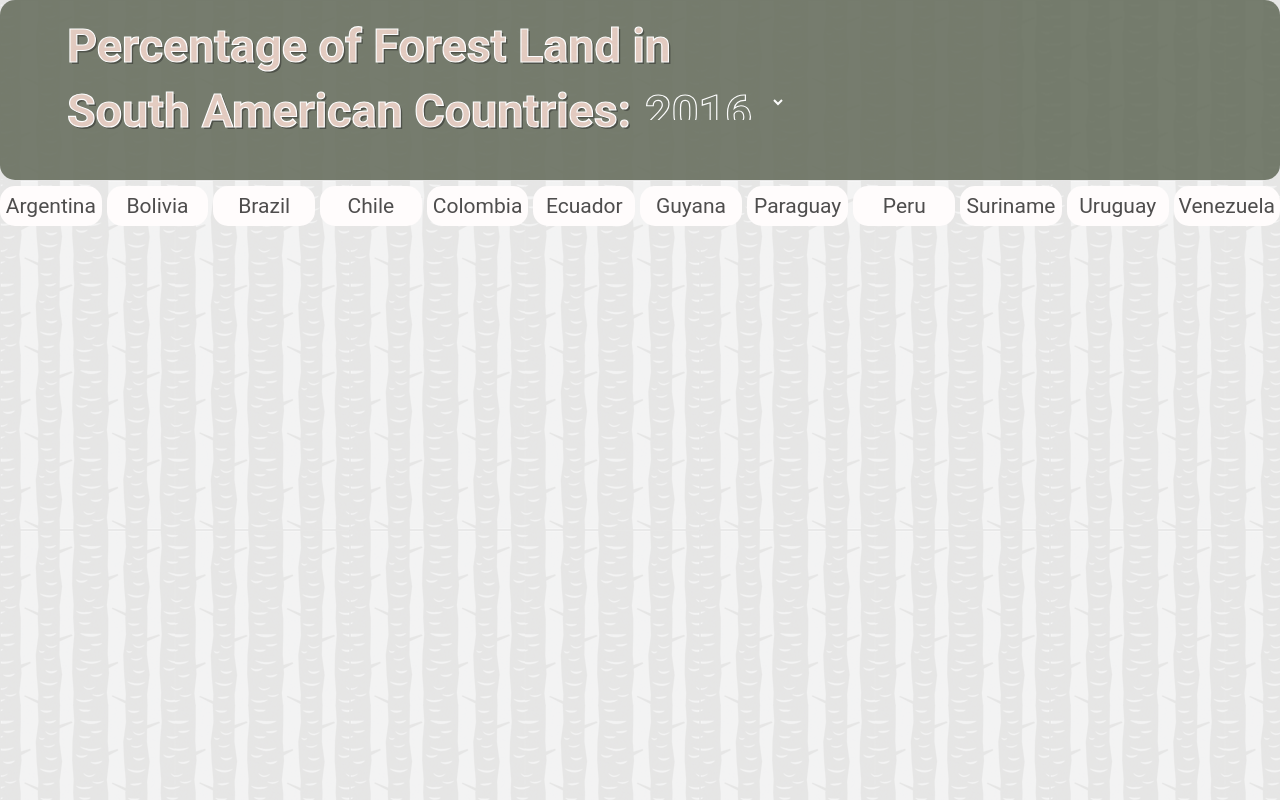
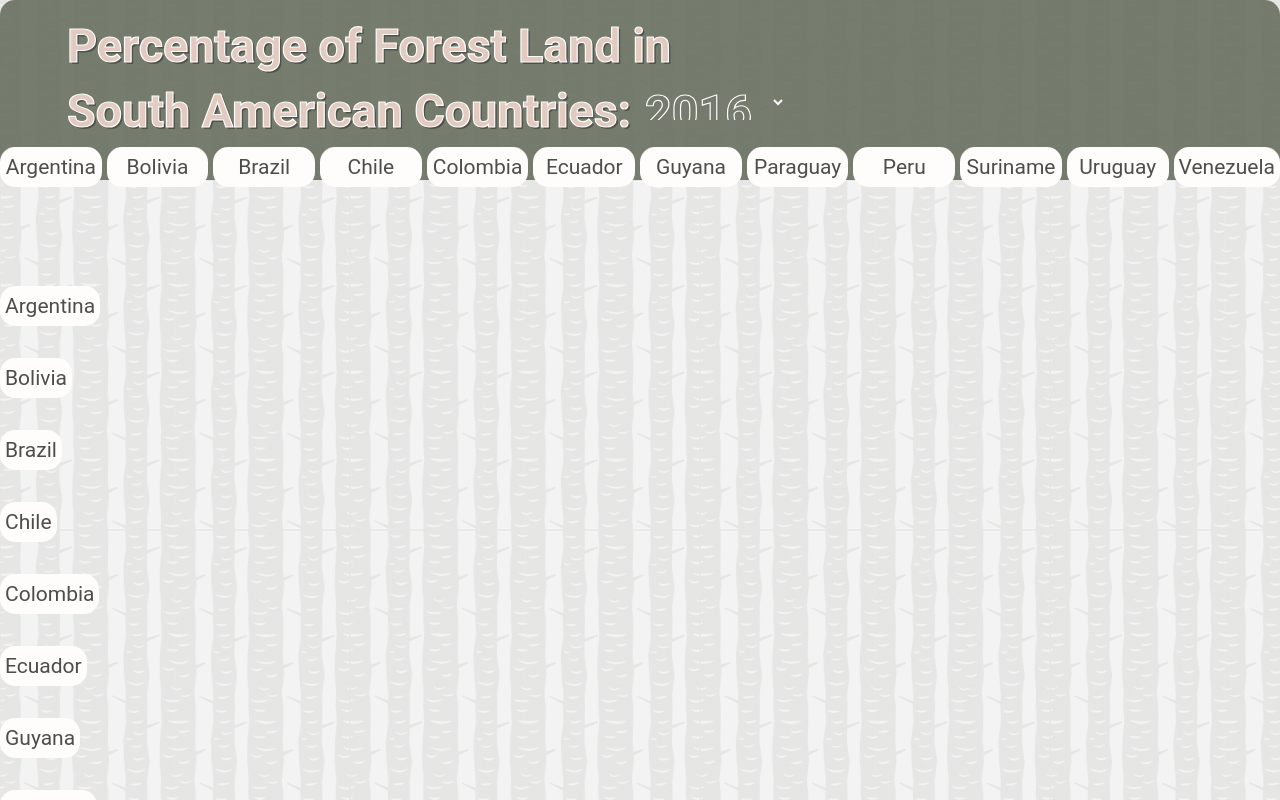
Before and after one commit to nicol-hawkins/toggle-graph-react, a React (Create React App) app: page / in a window 1280 px wide. Both pictures are taken after a click on the element "Argentina". Shown: the top 800 px of the page. Built offline with nearby package versions, Linux system fonts and the light colour scheme.

Commit message:
country buttons now toggling, but instead of the bar graph its toggling more buttons

```diff
--- a/src/App.js
+++ b/src/App.js
@@ -4,6 +4,7 @@
 import CountryList from './components/CountryList/CountryList.js';
 import TitleBar from './components/TitleBar/TitleBar';
 import BarChart from './components/BarChart/BarChart';
+import CountryButton from './components/CountryButton/CountryButton'
 
 class App extends Component {
   state = {
@@ -62,22 +63,22 @@
 //     // )
 // }
 
- toggleCountry = (data, info, index) => {
-    const chosenCountries = this.state.chosenCountries
-    const chosenCountry = data.Country;
-    chosenCountries.push(chosenCountry);
+//  toggleCountry = (data, info, index) => {
+//     const chosenCountries = this.state.chosenCountries
+//     const chosenCountry = data.Country;
+//     chosenCountries.push(chosenCountry);
 
-    console.log('Country Toggled: ', chosenCountry)
-    console.log('Chosen Countries: ', chosenCountries)
+//     console.log('Country Toggled: ', chosenCountry)
+//     console.log('Chosen Countries: ', chosenCountries)
 
 
-    this.setState({
-      isVisible: !this.state.isVisible,
-      // data: this.state.data,
-      chosenCountries: this.state.chosenCountries
-    }, () => {console.log(chosenCountry,': ', this.state.isVisible)});
+//     this.setState({
+//       isVisible: !this.state.isVisible,
+//       // data: this.state.data,
+//       chosenCountries: this.state.chosenCountries
+//     }, () => {console.log(chosenCountry,': ', this.state.isVisible)});
 
-  };
+//   };
 
 
   showBar = () => {
@@ -130,10 +131,23 @@
         onShow={this.showBar}
         onHide={this.hideBar}
         data={this.state.data}
-      />
+      >
+        {
+          this.state.data.map((info, index) => (
+            <CountryButton
+              // onToggleCountry={() => this.props.onToggleCountry(info, index)}
+              gotClicked={this.onButtonClick}
+              text={info.Country}
+              key={index}
+              >
+                {info.Country}
+            </CountryButton>
+          ))
+        }
+      </CountryList>
 
       <div className="BarChart" id="results">
-      {
+      {/* {
             this.state.isVisible && (
               this.state.chosenCountries ?
               this.state.data.map((info, index) => (
@@ -146,7 +160,7 @@
                 </BarChart>
               )) : "NO DATA"
             )
-          }
+          } */}
 
       </div>
 
--- a/src/components/BarChart/BarChart.css
+++ b/src/components/BarChart/BarChart.css
@@ -49,6 +49,12 @@
     padding-bottom: 11vh;
   }
 
+  .testBar {
+    width: 10px;
+    height: 10px;
+    color: black
+  }
+
 
   @media screen and (max-width: 1500px) {
     .BarChart-Bar {
--- a/src/components/BarChart/BarChart.js
+++ b/src/components/BarChart/BarChart.js
@@ -2,17 +2,6 @@
 import './BarChart.css';
 
 class BarChart extends Component {
-
-  onButtonClick = () => {
-    if(this.props.isVisible) {
-      this.props.onHide();
-    } else {
-      this.props.onShow();
-    }
-  }
-
-
-
 
   render() {
     let className = 'BarChart-Bar';
@@ -22,26 +11,28 @@
       maxHeight: '0px'
     };
 
-    if (this.props.show) {
+    if (this.props.isVisible) {
       barStyle = {
-        visibility: 'visible'
+        visibility: 'visible',
+        maxHeight: '100px'
       }
     };
 
   return (
     <div>
-
+      <div className='testBar' style={barStyle}>
+        {this.props.children}
+      </div>
       {
           this.props.chosenCountries.map((info, index) => (
             <div
               className={className}
-              style={{height: this.props.info.Percentage - 10 + "%" }}>
+              style={barStyle, {height: this.props.info.Percentage - 10 + "%" }}>
               <h3>{this.props.info.Country}, {this.props.info.Year} </h3>
               <h4>{this.props.info.Percentage} %</h4>
               {this.props.children}
             </div>
           ))
-
       }
     </div>
 
--- a/src/components/CountryButton/CountryButton.js
+++ b/src/components/CountryButton/CountryButton.js
@@ -3,24 +3,27 @@
 
 class CountryButton extends Component {
 
-  onButtonClick = () => {
-    if(this.props.isVisible) {
-      this.props.onHide();
-    } else {
-      this.props.onShow();
-    }
-  }
+  // onButtonClick = () => {
+  //   if(this.props.isVisible) {
+  //     this.props.onHide();
+  //   } else {
+  //     this.props.onShow();
+  //   }
+  // }
   render() {
     let className = 'Country-Button';
+    const style = {};
+
 
 
     return (
 
         <div
           className={className}
-          onClick={this.onButtonClick}
+          onClick={this.props.gotClicked}
+          onChange={this.props.onChange}
           >
-            {this.props.children}
+            {this.props.children || this.props.onToggle}
         </div>
 
         );
--- a/src/components/CountryList/CountryList.css
+++ b/src/components/CountryList/CountryList.css
@@ -26,6 +26,13 @@
 
   }
 
+  .testBar {
+    width: 10px;
+    height: 10px;
+    color: black
+  }
+
+
 
   @media screen and (max-width: 1300px) {
     .Country-Button {
--- a/src/components/CountryList/CountryList.js
+++ b/src/components/CountryList/CountryList.js
@@ -2,8 +2,20 @@
 import './CountryList.css';
 
 import CountryButton from '../CountryButton/CountryButton';
+import BarChart from '../BarChart/BarChart';
 
 class CountryList extends Component {
+
+  toggleBar = () => {
+    if(this.props.isVisible) {
+      return `<div className='testBar' style={barStyle}>
+      <h1>HELLLO WORLD</H1>
+    </div>`
+    } else {
+      return null
+    }
+  }
+
   onButtonClick = () => {
     if(this.props.isVisible) {
       this.props.onHide();
@@ -13,20 +25,37 @@
   }
   render() {
 
+    let barStyle = {
+      visibility: 'hidden',
+      maxHeight: '0px'
+    };
+
+    if (this.props.isVisible) {
+      barStyle = {
+        visibility: 'visible',
+        maxHeight: '100px'
+      }
+    };
+
     return (
       <div className="CountryCheckbox">
         {
           this.props.data.map((info, index) => (
             <CountryButton
               // onToggleCountry={() => this.props.onToggleCountry(info, index)}
-              onShow={this.onButtonClick}
+              gotClicked={this.onButtonClick}
               text={info.Country}
               key={index}
+              onToggle={this.toggleBar()}
               >
                 {info.Country}
             </CountryButton>
           ))
         }
+
+        <div className='testBar' style={barStyle}>
+          {this.props.children}
+        </div>
       </div>
 
     );
```
